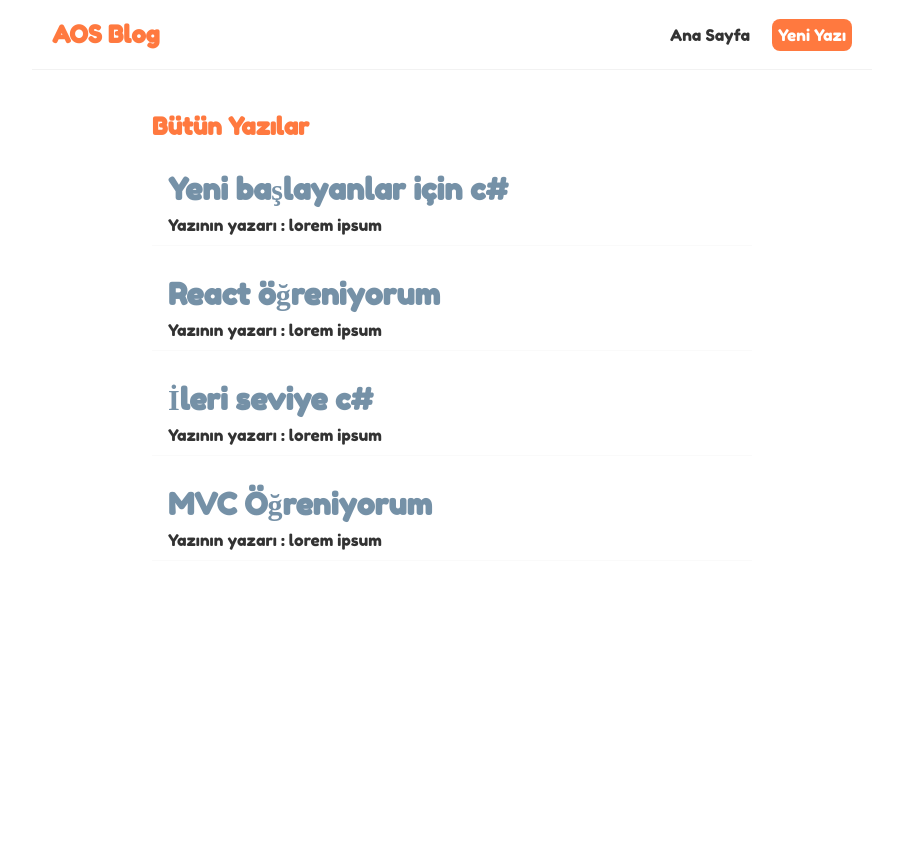
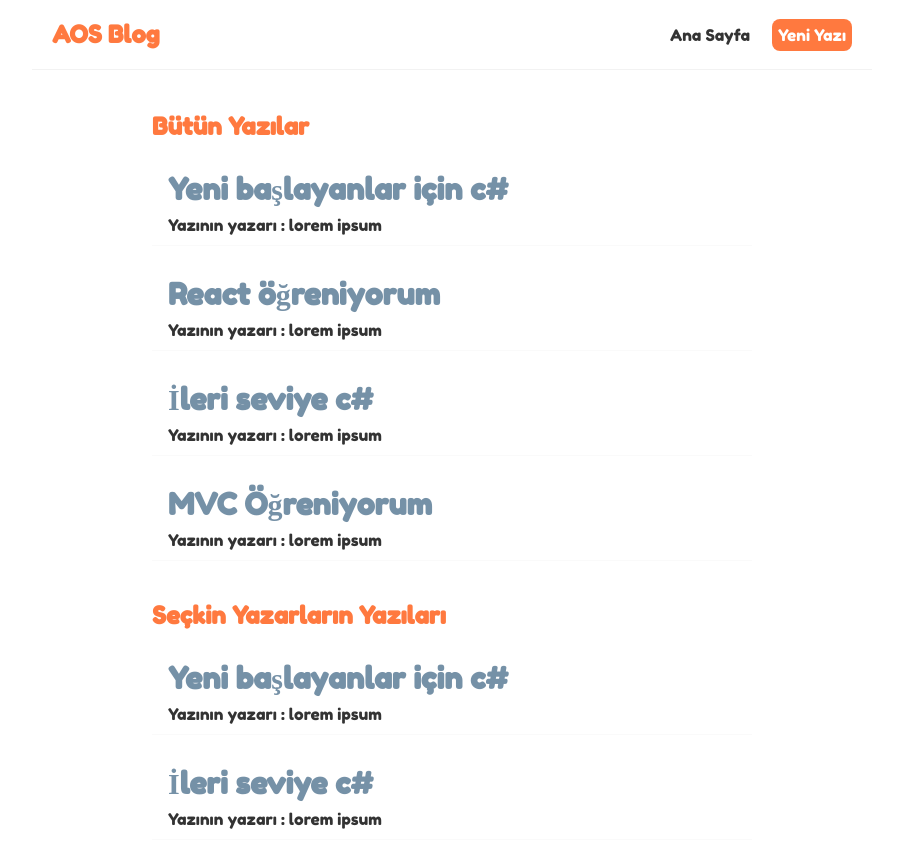
Before and after one commit to eerzik/temel-react-app, a React (Create React App) app: page / in a window 1280 px wide. Shown: the top 868 px of the page, without its empty margins (188-1091 px from the left). Before the commit the page ends 800 px from the top, so only its background shows below. Built offline with nearby package versions, Linux system fonts and the light colour scheme.

Commit message:
Bir componenti birden fazla yerde kullanma props ve filtre örneği

```diff
--- a/src/BlogList.js
+++ b/src/BlogList.js
@@ -1,13 +1,12 @@
 import React from 'react';
 
-const BlogList = (props) => {
+const BlogList = ({bloglar,baslik}) => {
 
-    const blogs = props.bloglar;
-    const baslik = props.baslik;
+
     return (
         <div className="home">
             <h2 style={{color:'#ff793f'}} >{baslik}</h2>
-            {blogs.map((blog) => (
+            {bloglar.map((blog) => (
                 <div className="blog-preview" key={blog.id}>
                     <h2>{blog.ad}</h2>
                     <p>Yazının yazarı : {blog.aciklama}</p>
--- a/src/Home.js
+++ b/src/Home.js
@@ -37,6 +37,8 @@
     return (
         <div className="home">
             <BlogList bloglar={blogs} baslik="Bütün Yazılar" />
+            <br></br>
+            <BlogList bloglar={blogs.filter((blog)=>blog.yazar=='luffy')} baslik='Seçkin Yazarların Yazıları'></BlogList>
         </div>
 
     );
```
